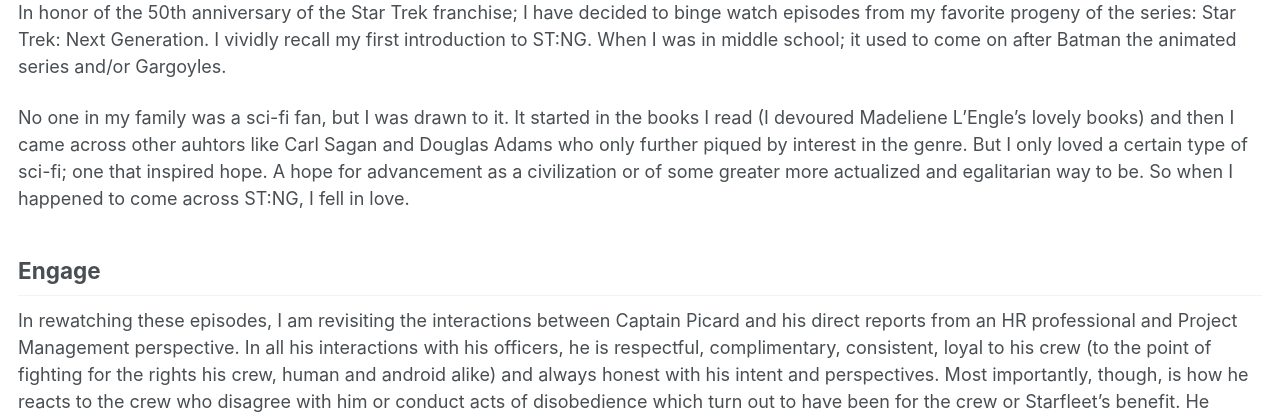
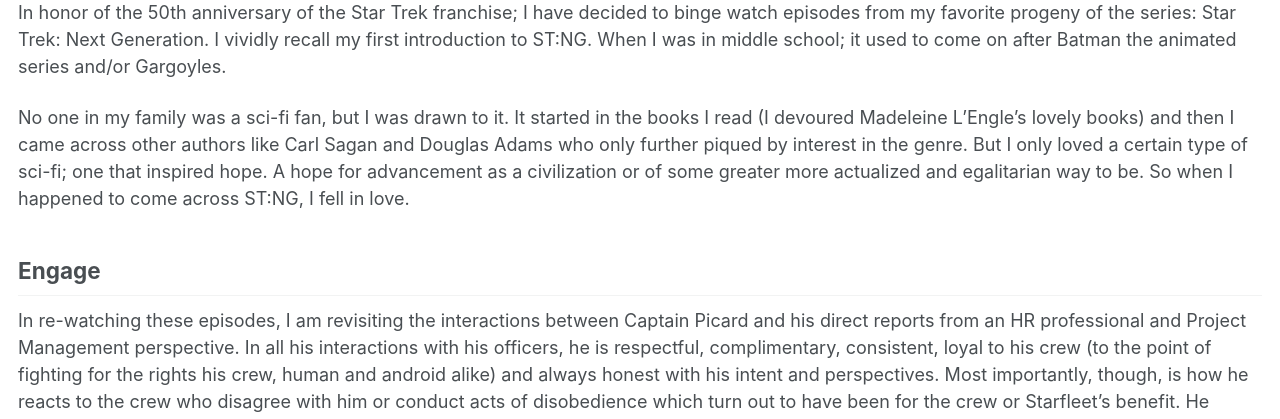
Before and after one commit to firesparks8/firesparks8.github.io, a Jekyll site: the page built from _posts/2016-09-08-Make-It-So.md, in a window 1280 px wide. Shown: the part 217-636 px from the top of the page. Built offline with Jekyll 4.4.1, drawn with Linux system fonts in a browser that asks for light colours; some of the changed text lies outside the part shown.

Commit message:
Update 2016-09-08-Make-It-So.md

```diff
--- a/_posts/2016-09-08-Make-It-So.md
+++ b/_posts/2016-09-08-Make-It-So.md
@@ -9,10 +9,10 @@
 
 In honor of the 50th anniversary of the Star Trek franchise; I have decided to binge watch episodes from my favorite progeny of the series: Star Trek: Next Generation. I vividly recall my first introduction to ST:NG. When I was in middle school; it used to come on after Batman the animated series and/or Gargoyles.
 
-No one in my family was a sci-fi fan, but I was drawn to it. It started in the books I read (I devoured Madeliene L'Engle's lovely books) and then I came across other auhtors like Carl Sagan and Douglas Adams who only further piqued by interest in the genre. But I only loved a certain type of sci-fi; one that inspired hope. A hope for advancement as a civilization or of some greater more actualized and egalitarian way to be. So when I happened to come across ST:NG, I fell in love.
+No one in my family was a sci-fi fan, but I was drawn to it. It started in the books I read (I devoured Madeleine L'Engle's lovely books) and then I came across other authors like Carl Sagan and Douglas Adams who only further piqued by interest in the genre. But I only loved a certain type of sci-fi; one that inspired hope. A hope for advancement as a civilization or of some greater more actualized and egalitarian way to be. So when I happened to come across ST:NG, I fell in love.
 
 ## Engage
-In rewatching these episodes, I am revisiting the interactions between Captain Picard and his direct reports from an HR professional and Project Management perspective. In all his interactions with his officers, he is respectful, complimentary, consistent, loyal to his crew (to the point of fighting for the rights his crew, human and android alike) and always honest with his intent and perspectives. Most importantly, though, is how he reacts to the crew who disagree with him or conduct acts of disobedience which turn out to have been for the crew or Starfleet's benefit. He always tempers his judgment; even in the moment (the majority of the time). He pauses instead of filling the vacuum of noise during an argument. Sometimes he dismisses a crew member when things get heated, but even that is what all managers should do. In the episode "Unnatural Selection" he finds himself bumping heads with his new/temporary medical officer. At one point, they are arguing over what to do with people from a quarantined planet. The Captain repeatedly states what the rules are under quarantine. Then the doctor offers a proposal, a compromise - mid-argument. Captain Picard - rather than arguing - pauses, reflects and responds that he has approved her approach because he recognized her compromise. It was just the perfect conflict resolution execution. A masterpiece.
+In re-watching these episodes, I am revisiting the interactions between Captain Picard and his direct reports from an HR professional and Project Management perspective. In all his interactions with his officers, he is respectful, complimentary, consistent, loyal to his crew (to the point of fighting for the rights his crew, human and android alike) and always honest with his intent and perspectives. Most importantly, though, is how he reacts to the crew who disagree with him or conduct acts of disobedience which turn out to have been for the crew or Starfleet's benefit. He always tempers his judgment; even in the moment (the majority of the time). He pauses instead of filling the vacuum of noise during an argument. Sometimes he dismisses a crew member when things get heated, but even that is what all managers should do. In the episode "Unnatural Selection" he finds himself bumping heads with his new/temporary medical officer. At one point, they are arguing over what to do with people from a quarantined planet. The Captain repeatedly states what the rules are under quarantine. Then the doctor offers a proposal, a compromise - mid-argument. Captain Picard - rather than arguing - pauses, reflects and responds that he has approved her approach because he recognized her compromise. It was just the perfect conflict resolution execution. A masterpiece.
 
 But, let me be clear, for the duration of the series Picard does make mistakes. Mistakes in judgment or with his crew. He is not a perfect person, but it is how he recognizes and addresses his own imperfections that to me is what needs to be paid attention to. He always does the 'right thing' at the end of the day. I have come to the conclusion, more managers should be required to watch these episodes and take notes on how Captain Picard handles the people management aspect of his job. People management is actually a huge part of his day-to-day responsibilities. Just as it is with most managers. As I was recognizing the perfection of Captain Picard's management techniques and abilities, I realized: in a lot of ways his representation of a manager has likely been in my head for the past 20+ years. Somewhere, subliminally, I believe it is this type of manager-archetype I have judged all my managers off of.
 
```
